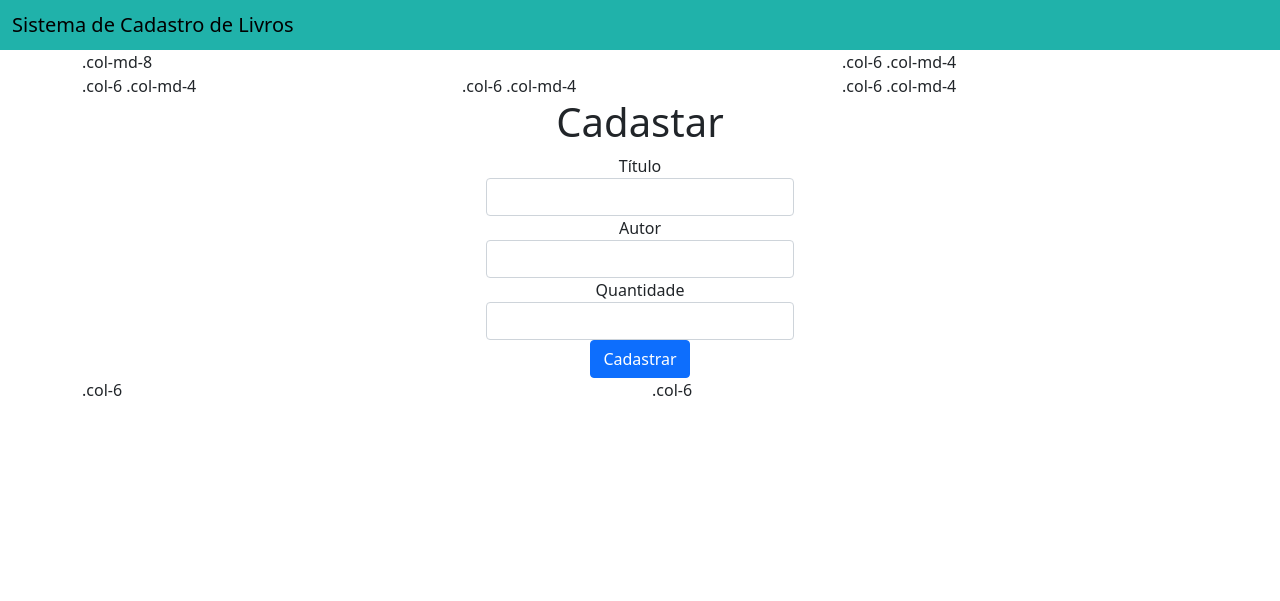
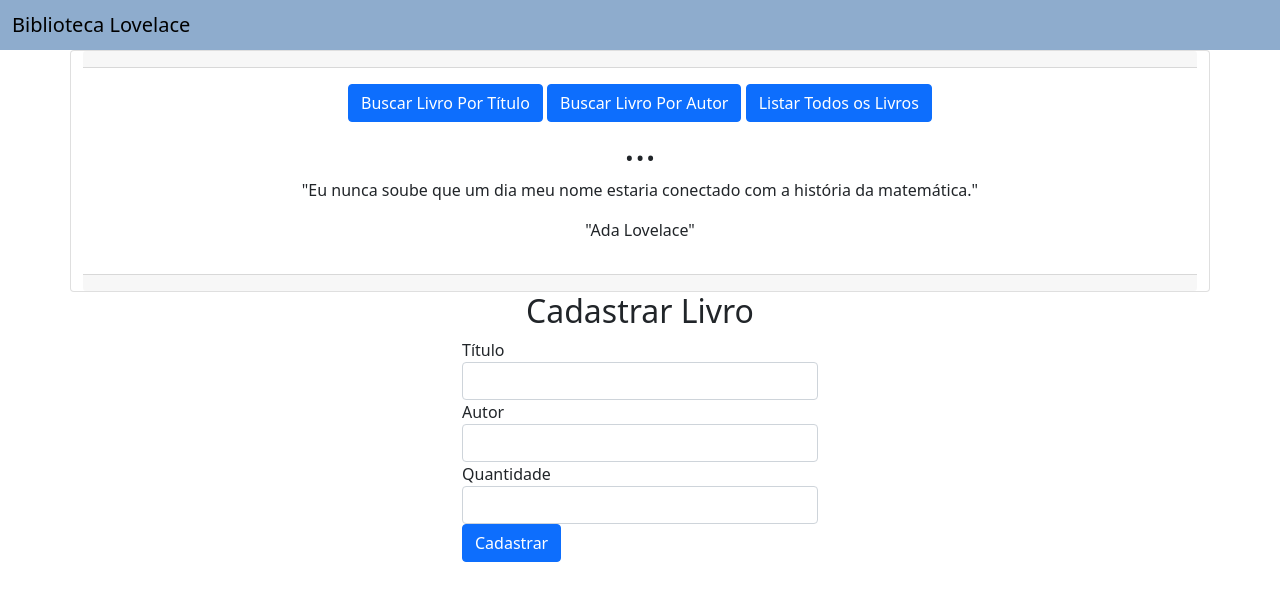
Before and after one commit to lucianagmbw/lovelace, a Django app: page / in a window 1280 px wide. Shown: the top 601 px of the page. Run offline with Django 4.2, Linux system fonts and the light colour scheme.

Commit message:
First Layouts

```diff
--- a/biblioteca/app_cadastro_livros/templates/livros/base.html
+++ b/biblioteca/app_cadastro_livros/templates/livros/base.html
@@ -8,14 +8,14 @@
     <!-- Bootstrap CSS -->
     <link href="https://cdn.jsdelivr.net/npm/bootstrap@5.0.2/dist/css/bootstrap.min.css" rel="stylesheet" integrity="sha384-EVSTQN3/azprG1Anm3QDgpJLIm9Nao0Yz1ztcQTwFspd3yD65VohhpuuCOmLASjC" crossorigin="anonymous">
 
-    <title>Sistema de Cadastro de Livros</title>
+    <title>Biblioteca Lovelace</title>
   </head>
   <body>
 
     <!-- As a heading -->
-    <nav style="background-color: lightseagreen !important;"  class="navbar navbar-light bg-light">
+    <nav style="background-color: #8EACCD !important;"  class="navbar navbar-light bg-light">
         <div class="container-fluid">
-        <span class="navbar-brand mb-0 h1"><a style="text-decoration: none; color: black;"  href="{% url 'home'%}">Sistema de Cadastro de Livros</a></span>
+        <span class="navbar-brand mb-0 h1"><a style="text-decoration: none; color: black;"  href="{% url 'home'%}">Biblioteca Lovelace</a></span>
         </div>
     </nav>
     {% block conteudo %}
--- a/biblioteca/app_cadastro_livros/templates/livros/home.html
+++ b/biblioteca/app_cadastro_livros/templates/livros/home.html
@@ -1,24 +1,37 @@
 {% extends 'livros/base.html' %}
 {% block conteudo %}
 
+<div class="container h-100">
+    <div class="row h-100 justify-content-center align-items-center">
+      <div class="card text-center">
+        <div class="card-header">
+
+        </div>
+        <div class="card-body">
+          <a href="{% url 'buscar_livro' %}" class="btn btn-primary">Buscar Livro Por Título</a>
+          <a href="{% url 'buscar_autor' %}" class="btn btn-primary">Buscar Livro Por Autor</a>
+          <a href="{% url 'listagem_livros' %}" class="btn btn-primary">Listar Todos os Livros</a>
+
+          <h1>...</h1>
+          <p class="card-text">"Eu nunca soube que um dia meu nome estaria conectado com a história da matemática."</p>
+          <p>"Ada Lovelace"</p>
+
+        </div>
+        <div class="card-footer text-muted">
+
+        </div>
+      </div>
 
 
-<div class="container">
-    <!-- Stack the columns on mobile by making one full-width and the other half-width -->
-    <div class="row">
-      <div class="col-md-8">.col-md-8</div>
-      <div class="col-6 col-md-4">.col-6 .col-md-4</div>
-    </div>
 
-    <!-- Columns start at 50% wide on mobile and bump up to 33.3% wide on desktop -->
-    <div class="row">
-      <div class="col-6 col-md-4">.col-6 .col-md-4</div>
-      <div class="col-6 col-md-4">.col-6 .col-md-4
-        <form action="{% url 'listagem_livros' %}" method="post">
-            {% csrf_token %}
-            <div style="text-align: center;" class="container">
 
-                <h1>Cadastar</h1>
+
+        <div class="col-md-4">
+            <form action="{% url 'listagem_livros' %}" method="post">
+                {% csrf_token %}
+                <div class="text-center">
+                    <h2>Cadastrar Livro</h2>
+                </div>
                 <div class="form-group">
                     <label for="titulo">Título</label>
                     <input name="titulo" id="titulo" class="form-control" type="text">
@@ -32,18 +45,15 @@
                     <input name="quantidade" id="quantidade" class="form-control" type="number">
                 </div>
                 <button type="submit" class="btn btn-primary">Cadastrar</button>
-
-            </div>
-        </form>
-      </div>
-      <div class="col-6 col-md-4">.col-6 .col-md-4</div>
+            </form>
+        </div>
     </div>
 
-    <!-- Columns are always 50% wide, on mobile and desktop -->
-    <div class="row">
-      <div class="col-6">.col-6</div>
-      <div class="col-6">.col-6</div>
-    </div>
-  </div>
+
+
+
+
+
+</div>
 
 {% endblock %}
--- a/biblioteca/app_cadastro_livros/templates/livros/listagem.html
+++ b/biblioteca/app_cadastro_livros/templates/livros/listagem.html
@@ -20,7 +20,7 @@
         </tr>
         {% endfor %}
     </table>
-
+    <a href="{% url 'home' %}" class="btn btn-primary">Voltar para a Página Inicial</a>
 </div>
 
 {% endblock %}
```
Also changed, not shown: biblioteca/app_cadastro_livros/templates/livros/buscar.html (+21 -15 lines), biblioteca/app_cadastro_livros/templates/livros/buscar_autor.html (+22 -15 lines), README.md (deleted), biblioteca/db.sqlite3.
